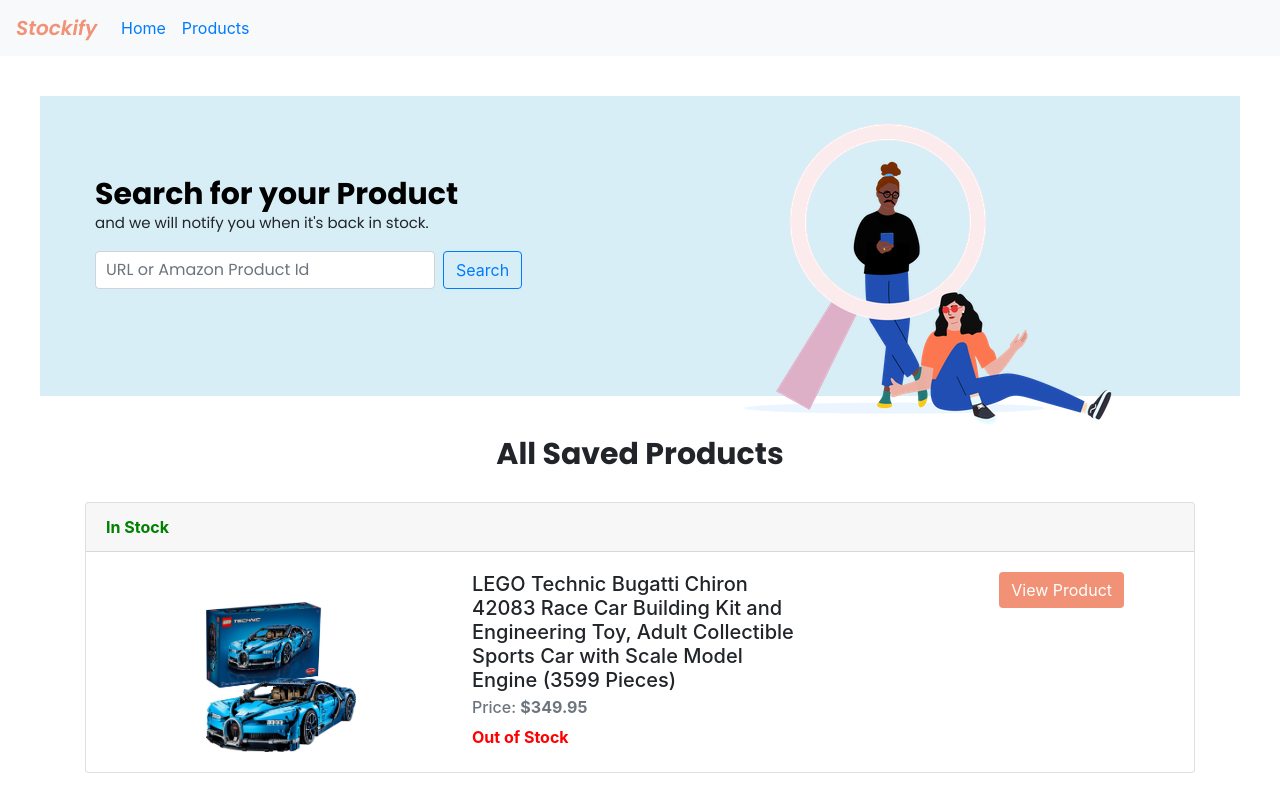
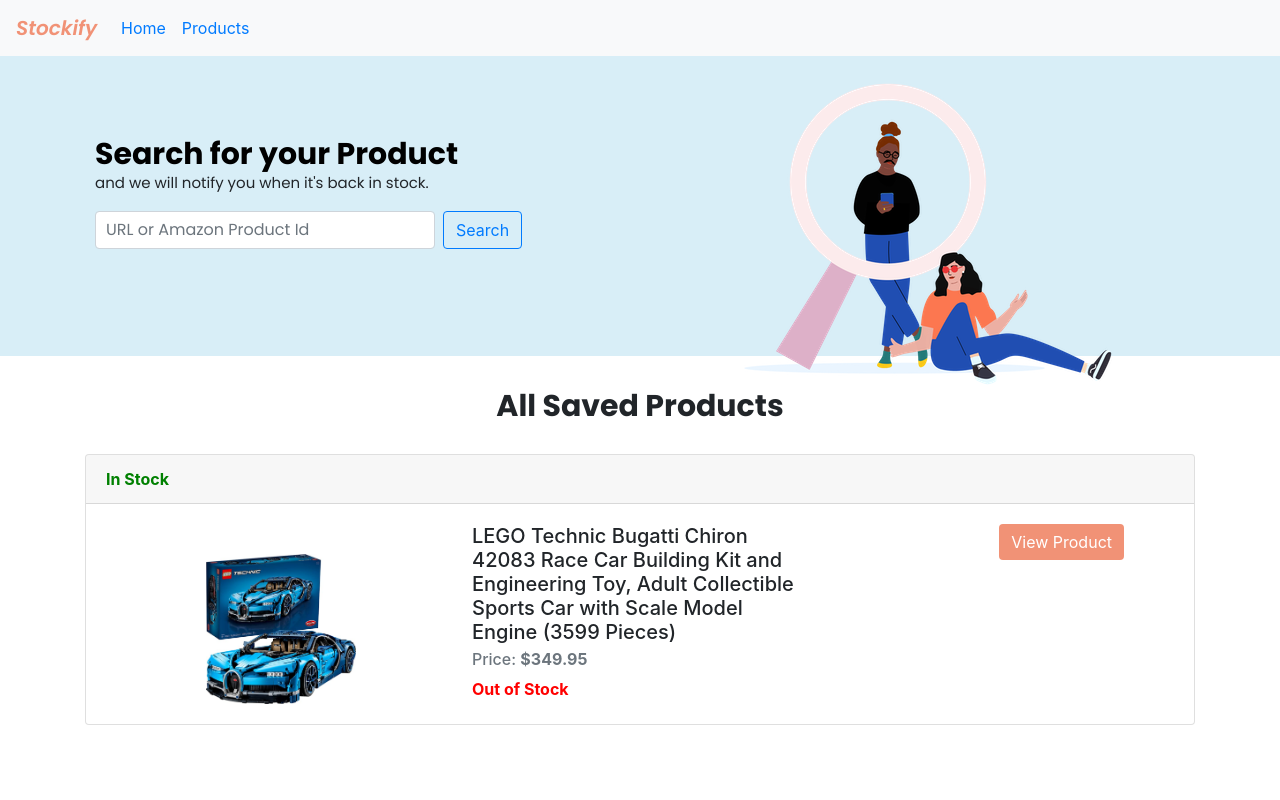
Before and after one commit to TEXWRECKS/Stockify, a React (Create React App) app in the folder client/: page / in a window 1280 px wide. Built offline with nearby package versions, Linux system fonts and the light colour scheme.

Commit message:
expanded banner

```diff
--- a/client/src/App.css
+++ b/client/src/App.css
@@ -40,7 +40,7 @@
 /* Index page - product search */
 .jumbotron {
   background-color: #d8eef7;
-  margin: 40px;
+
   max-height: 300px;
   padding: 10px;
 }
```
Also changed, not shown: 1 other file (tests, documents, lock files or other folders).
